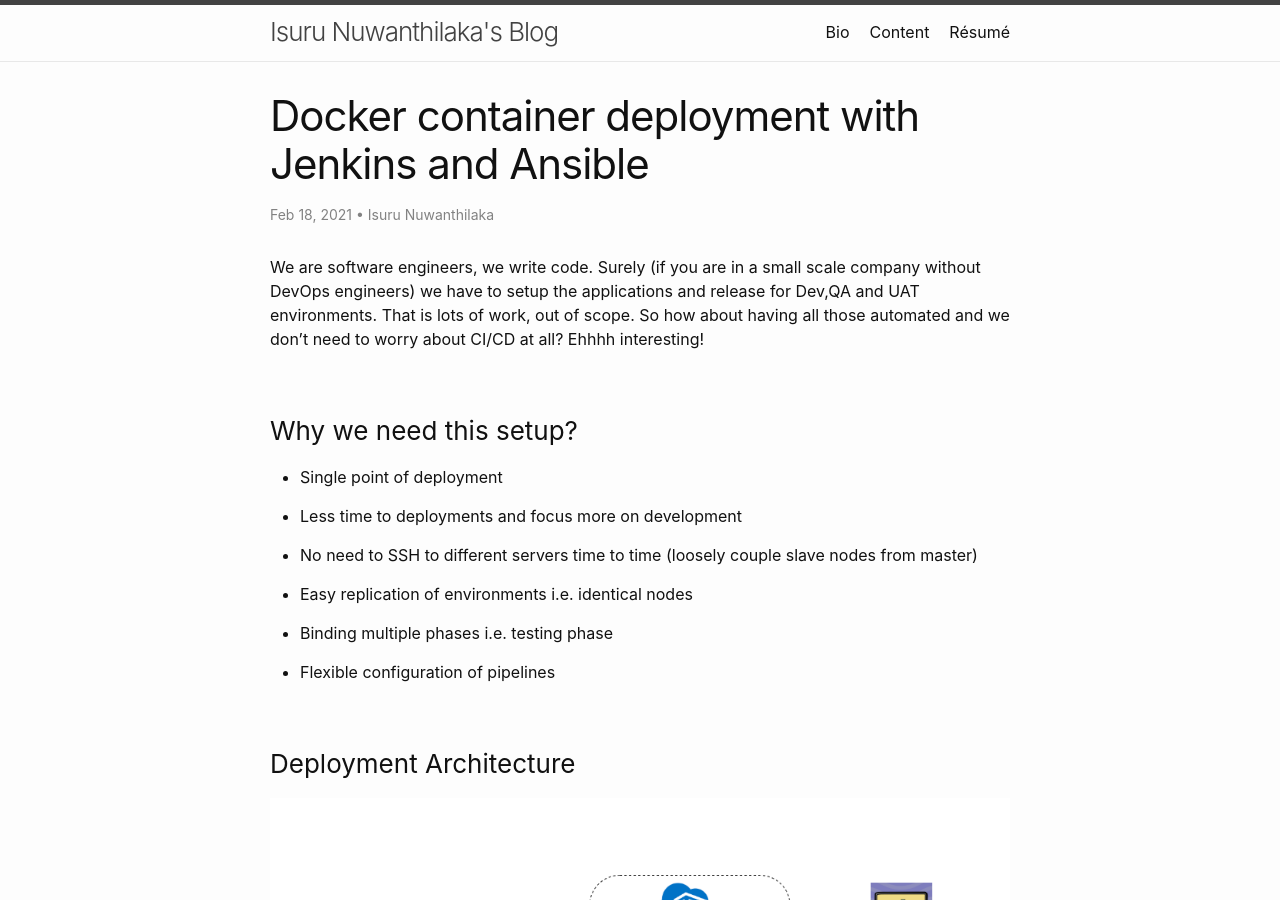
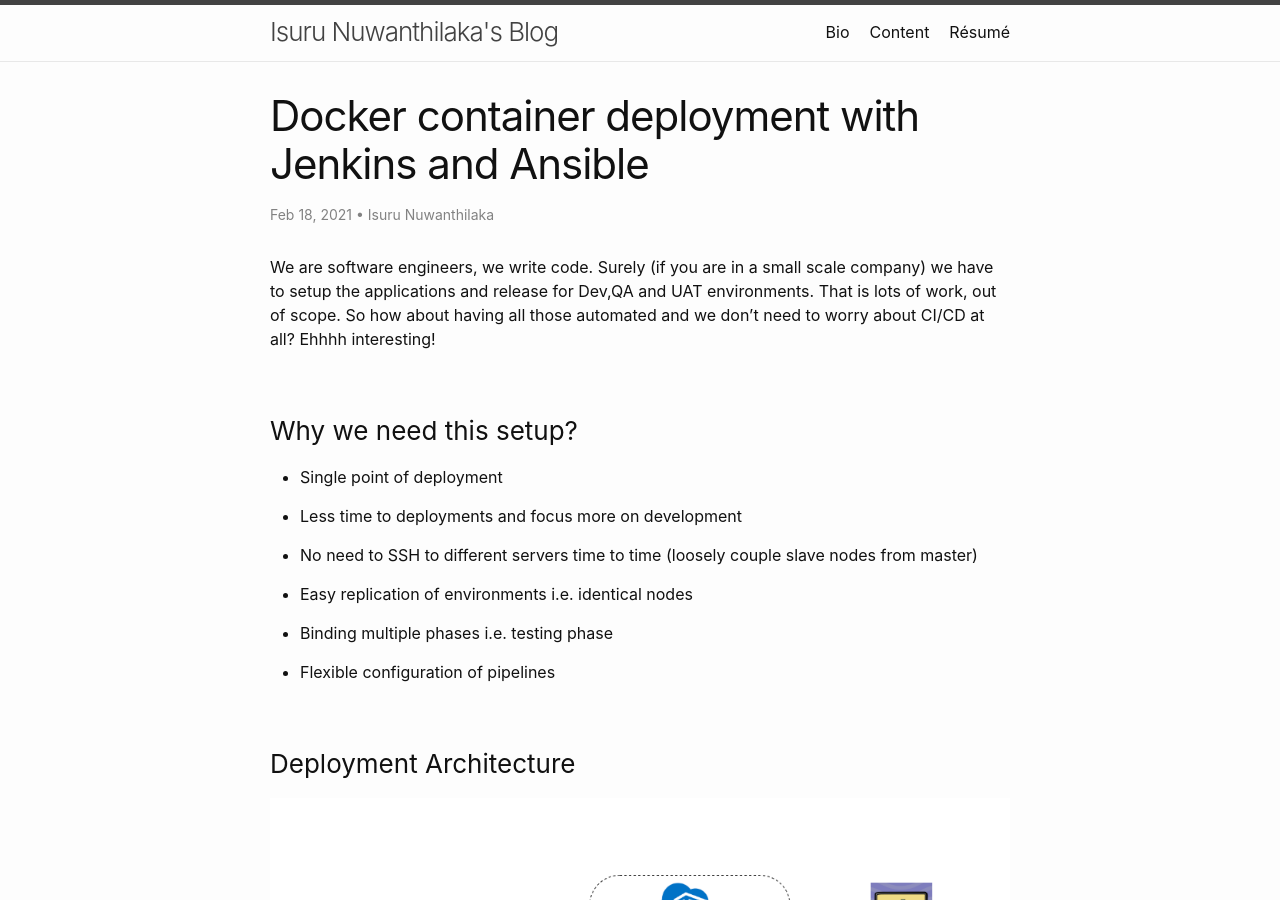
Before and after one commit to isurunuwanthilaka/isurunuwanthilaka.github.io, a Jekyll site: the page built from _posts/2021-02-18-docker-jenkins-ansible-automation.md, in a window 1280 px wide and 900 px high. Built offline with Jekyll 4.4.1, drawn with Linux system fonts in a browser that asks for light colours; comment, search, counter and statistics services are not loaded.

```diff
--- a/_posts/2021-02-18-docker-jenkins-ansible-automation.md
+++ b/_posts/2021-02-18-docker-jenkins-ansible-automation.md
@@ -5,7 +5,7 @@
 author : Isuru Nuwanthilaka
 ---
 
-We are software engineers, we write code. Surely (if you are in a small scale company without DevOps engineers) we have to setup the applications and release for Dev,QA and UAT environments. That is lots of work, out of scope. So how about having all those automated and we don't need to worry about CI/CD at all? Ehhhh interesting!
+We are software engineers, we write code. Surely (if you are in a small scale company) we have to setup the applications and release for Dev,QA and UAT environments. That is lots of work, out of scope. So how about having all those automated and we don't need to worry about CI/CD at all? Ehhhh interesting!
 
 ### Why we need this setup?
 
```
